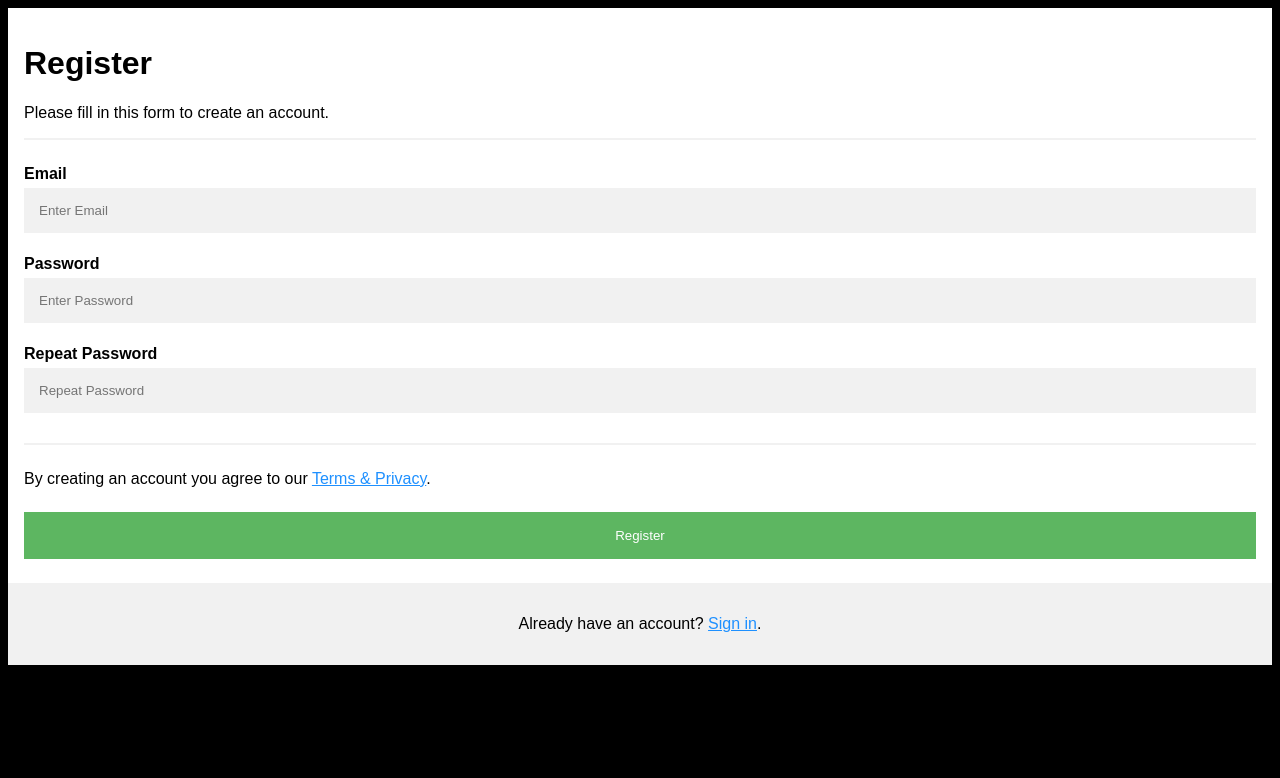
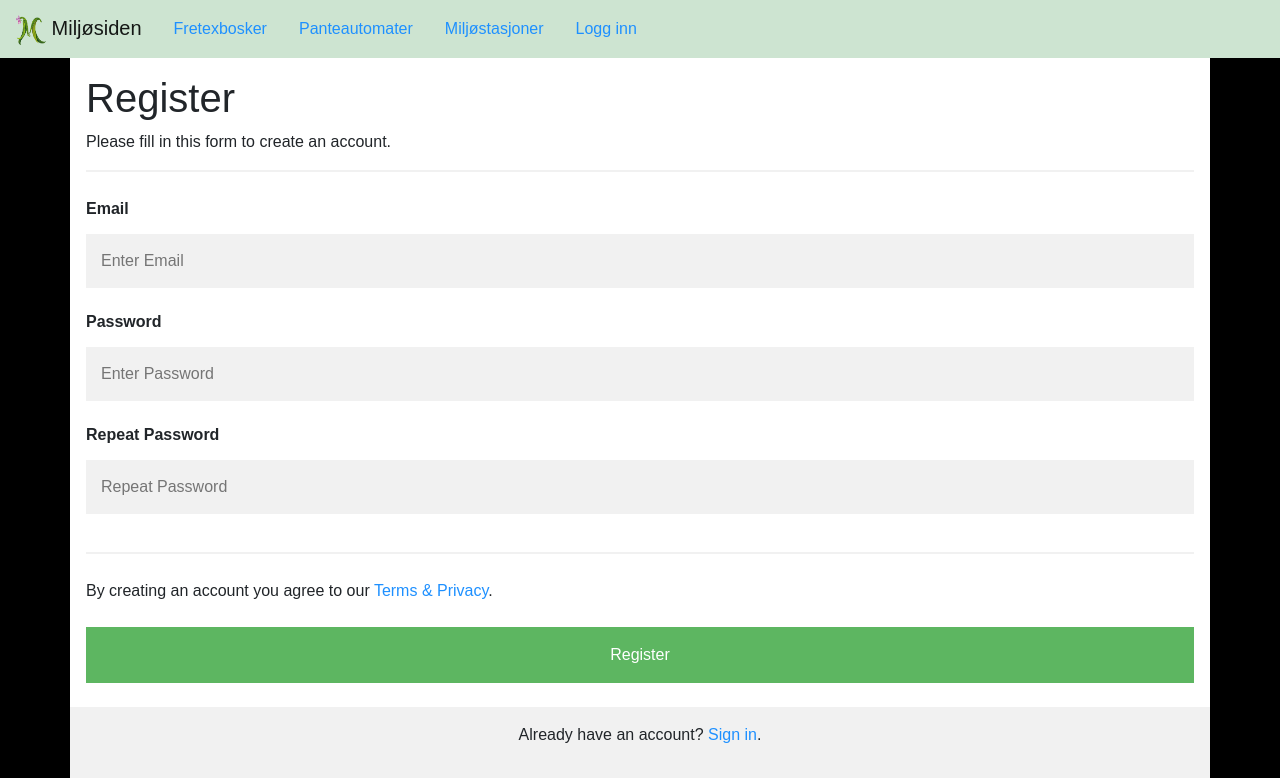
Before and after one commit to helenemolberg/blikvitt, a Flask app: page /registeruser in a window 1280 px wide. Shown: the top 778 px of the page. Run offline with Flask 2, Linux system fonts and the light colour scheme; some libraries are stand-ins or nearby versions.

Commit message:
La inn navbar på "registrer ny bruker"

```diff
--- a/db.sql
+++ b/db.sql
@@ -2,3 +2,8 @@ CREATE TABLE pant (
   id SERIAL PRIMARY KEY,
   value DECIMAL(4, 2)
 );
+
+CREATE TABLE user (
+  id SERIAL PRIMARY KEY,
+  value DECIMAL(4, 2)
+);
--- a/templates/registerUser.html
+++ b/templates/registerUser.html
@@ -2,6 +2,9 @@
 <html>
 <head>
 <meta name="viewport" content="width=device-width, initial-scale=1">
+  <link rel="stylesheet" href="https://stackpath.bootstrapcdn.com/bootstrap/4.3.1/css/bootstrap.min.css" integrity="sha384-ggOyR0iXCbMQv3Xipma34MD+dH/1fQ784/j6cY/iJTQUOhcWr7x9JvoRxT2MZw1T" crossorigin="anonymous">
+  <script src="https://stackpath.bootstrapcdn.com/bootstrap/4.3.1/js/bootstrap.min.js" integrity="sha384-JjSmVgyd0p3pXB1rRibZUAYoIIy6OrQ6VrjIEaFf/nJGzIxFDsf4x0xIM+B07jRM" crossorigin="anonymous"></script>
+
 <style>
 body {
   font-family: Arial, Helvetica, sans-serif;
@@ -68,6 +71,29 @@ a {
 </style>
 </head>
 <body>
+    <script src="https://code.jquery.com/jquery-3.3.1.slim.min.js" integrity="sha384-q8i/X+965DzO0rT7abK41JStQIAqVgRVzpbzo5smXKp4YfRvH+8abtTE1Pi6jizo" crossorigin="anonymous"></script>
+    <script src="https://cdnjs.cloudflare.com/ajax/libs/popper.js/1.14.7/umd/popper.min.js" integrity="sha384-UO2eT0CpHqdSJQ6hJty5KVphtPhzWj9WO1clHTMGa3JDZwrnQq4sF86dIHNDz0W1" crossorigin="anonymous"></script>
+        <nav class="navbar navbar-light" style="background-color: #CDE4D1; justify-content: left" >
+            <a class="navbar-brand" href="http://127.0.0.1:5000/">
+                <img src="/static/images/miljosiden_image.gif" width="30" height="30" alt="">
+                Miljøsiden
+            </a>
+            <ul class="nav">
+                <li class="nav-item" >
+                    <a class="nav-link active" href="http://127.0.0.1:5000/fretex">Fretexbosker</a>
+                </li>
+                <li class="nav-item">
+                    <a class="nav-link" href="http://127.0.0.1:5000/pant">Panteautomater</a>
+                </li>
+                <li class="nav-item">
+                    <a class="nav-link" href="http://127.0.0.1:5000/recycle">Miljøstasjoner</a>
+                </li>
+                <li class="nav-item">
+                    <a class="nav-link" href="http://127.0.0.1:5000/login">Logg inn</a>
+                </li>
+
+            </ul>
+        </nav>
 
 <form action="/action_page.php">
   <div class="container">
```
